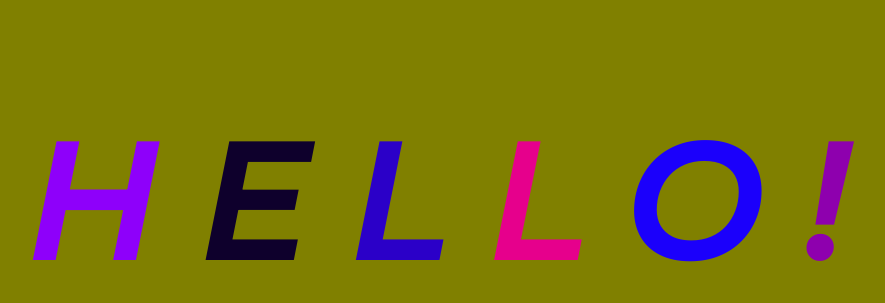
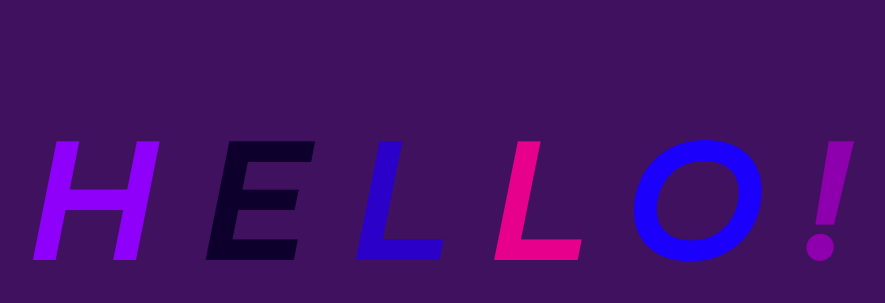
Before and after one commit to Peggy21/Hello-again, a plain HTML site: page index.html in a window 1280 px wide. Shown: the part 206-509 px from the top of the page, without its empty margins (205-1090 px from the left). Drawn offline with Linux system fonts and the light colour scheme.

Commit message:
Change in bg

```diff
--- a/app.css
+++ b/app.css
@@ -3,7 +3,7 @@ body{
     justify-content: center;
     align-items: center;
     height: 100vh;
-    background-color:olive;
+    background-color:rgb(64, 17, 95);
 }
 
 h1 {
```
